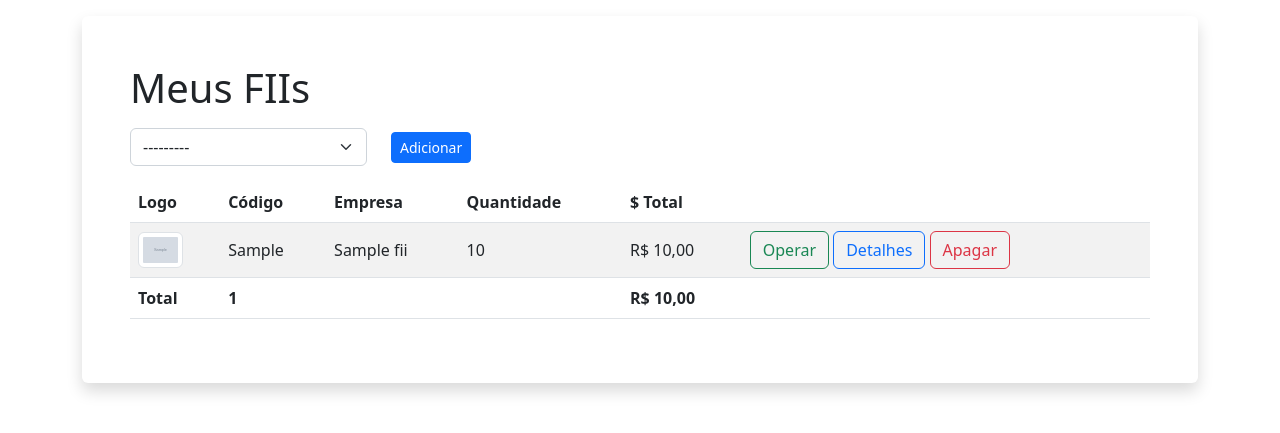
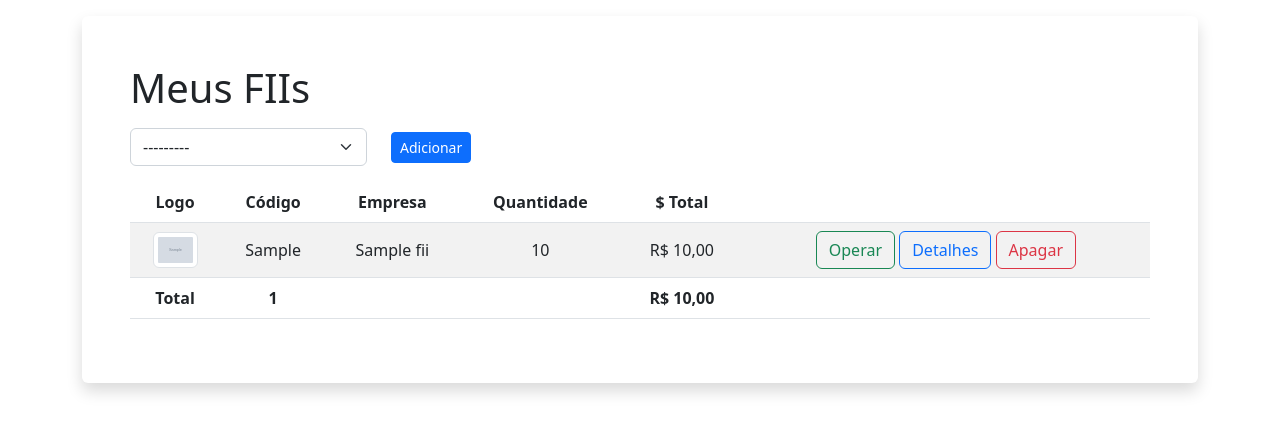
Before and after one commit to pedronora/minha-carteira, a Django app: page /fii/ in a window 1280 px wide. Shown: the part 56-489 px from the top of the page. Run offline with Django 4.2, Linux system fonts and the light colour scheme; a user stored in the database is signed in; tables that the repository leaves empty hold one stand-in row (values such as "Sample post"); grey boxes marked "Sample" are stand-in pictures.

Commit message:
templates improvments

```diff
--- a/acao/templates/acao/operacao/detalhes_operacoes_acao.html
+++ b/acao/templates/acao/operacao/detalhes_operacoes_acao.html
@@ -18,7 +18,7 @@
 <div class="table-responsive">
     <table class="table table-striped">
         <thead>
-            <tr>
+            <tr class="align-middle text-center">
                 <th>Data</th>
                 <th>Nr. Nota</th>
                 <th>Tipo</th>
@@ -35,7 +35,7 @@
         {% if operacao_list %}
         <tbody>
             {% for operacao in operacao_list %}
-            <tr class="align-middle">
+            <tr class="align-middle text-center">
                 <td>{{ operacao.data | date:'d/m/Y' }}</td>
                 <td>{{ operacao.nr_nota }}</td>
                 <td>{{ operacao.get_tipo_display }}</td>
--- a/acao/templates/acao/operacao/listar.html
+++ b/acao/templates/acao/operacao/listar.html
@@ -20,7 +20,7 @@
     <div class="table-responsive">
         <table class="table table-striped">
             <thead>
-                <tr>
+                <tr class="align-middle text-center">
                     <th>Logo</th>
                     <th>Código</th>
                     <th>Empresa</th>
@@ -51,7 +51,7 @@
                 {% endfor %}
             </tbody>
             <tfoot>
-                <tr class="align-middle">
+                <tr class="align-middle text-center">
                     <td><strong>Total</strong></td>
                     <td><strong>{{ count }}</strong></td>
                     <td></td>
--- a/fii/templates/fii/operacao/detalhes_operacoes_fii.html
+++ b/fii/templates/fii/operacao/detalhes_operacoes_fii.html
@@ -18,7 +18,7 @@
 <div class="table-responsive">
     <table class="table table-striped">
         <thead>
-            <tr>
+            <tr class="align-middle text-center">
                 <th>Data</th>
                 <th>Nr. Nota</th>
                 <th>Tipo</th>
@@ -35,7 +35,7 @@
         {% if operacao_list %}
         <tbody>
             {% for operacao in operacao_list %}
-            <tr class="align-middle">
+            <tr class="align-middle text-center">
                 <td>{{ operacao.data | date:'d/m/Y' }}</td>
                 <td>{{ operacao.nr_nota }}</td>
                 <td>{{ operacao.get_tipo_display }}</td>
--- a/fii/templates/fii/operacao/listar.html
+++ b/fii/templates/fii/operacao/listar.html
@@ -19,7 +19,7 @@
 <div class="table-responsive">
     <table class="table table-striped">
         <thead>
-            <tr>
+            <tr class="align-middle text-center">
                 <th>Logo</th>
                 <th>Código</th>
                 <th>Empresa</th>
@@ -31,7 +31,7 @@
         <tbody>
             {% for item in lista %}
 
-            <tr class="align-middle">
+            <tr class="align-middle text-center">
                 <td><img class="img-thumbnail" src="{{ item.fii.image_url }}" alt="Logo: {{ item.fii.codigo }}"
                         alt="Logo: {{ item.fii.codigo }}" width="45px"></td>
                 <td>{{ item.fii.codigo }}</td>
@@ -50,7 +50,7 @@
             {% endfor %}
         </tbody>
         <tfoot>
-            <tr class="align-middle">
+            <tr class="align-middle text-center">
                 <td><strong>Total</strong></td>
                 <td><strong>{{ count }}</strong></td>
                 <td></td>
```
